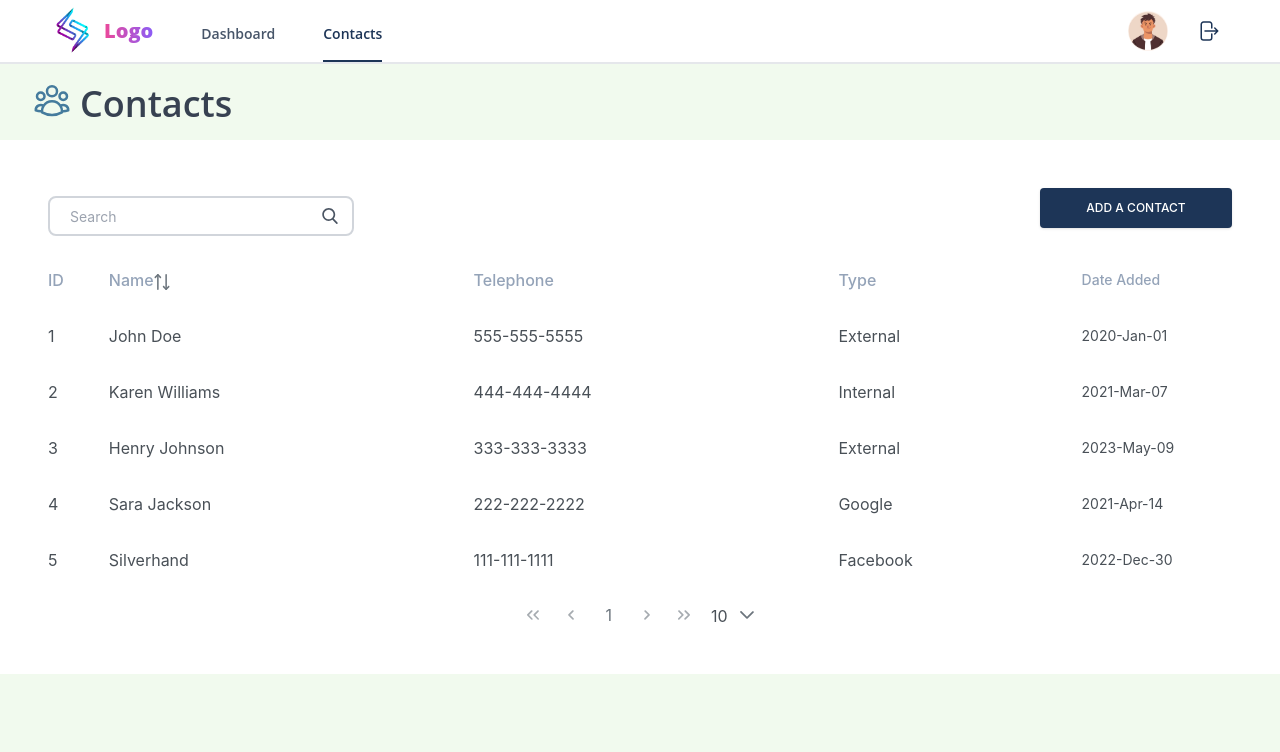
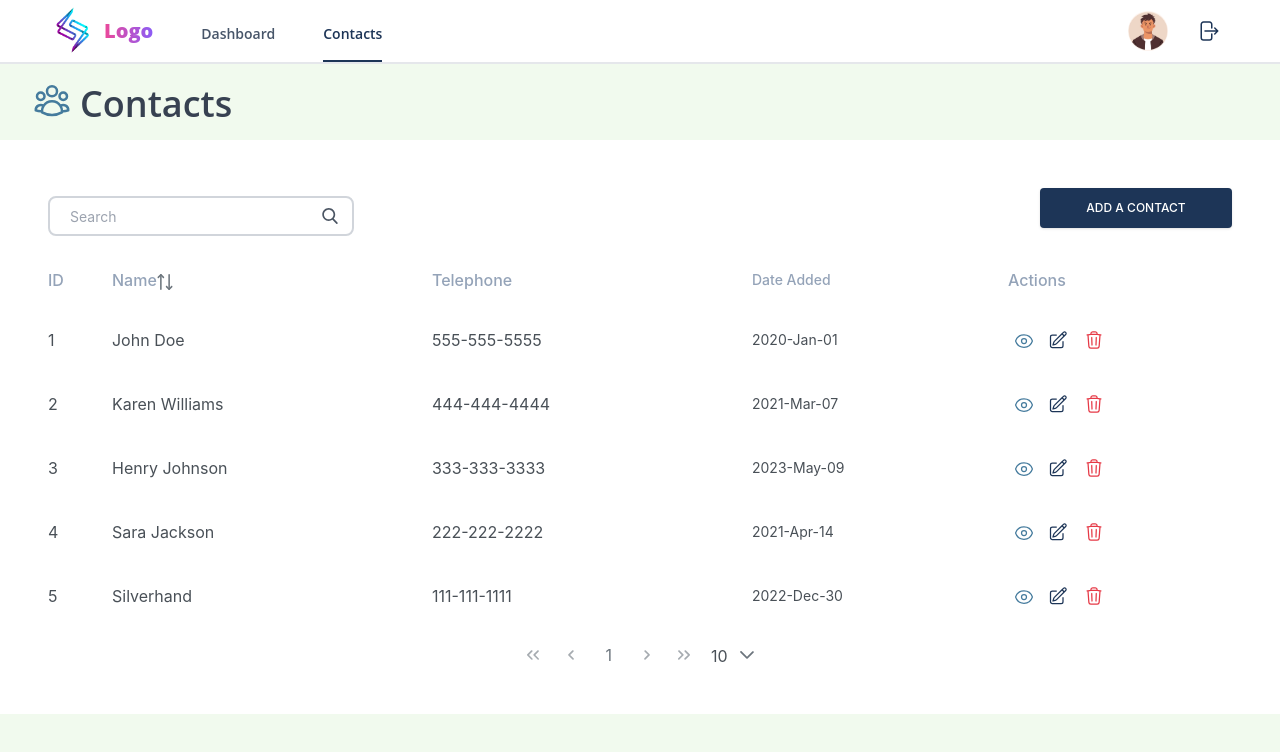
Before and after one commit to takinur/leveling, a Vue app: page /contacts in a window 1280 px wide. Shown: the top 752 px of the page. Built offline with nearby package versions, Linux system fonts and the light colour scheme.

Commit message:
Action Buttons

```diff
--- a/src/views/ContactListView.vue
+++ b/src/views/ContactListView.vue
@@ -130,20 +130,80 @@ function filteredList() {
         </template>
         <template #empty> No customers found. </template>
         <TableColumn field="id" header="ID" style="width: 5%"></TableColumn>
-        <TableColumn sortable field="name" header="Name" style="width: 30%"></TableColumn>
-        <TableColumn field="phone" header="Telephone" style="width: 30%"></TableColumn>
-        <TableColumn
-          :class="`capitalize`"
-          field="type"
-          header="Type"
-          style="width: 20%"
-        ></TableColumn>
+        <TableColumn sortable field="name" header="Name" style="width: 25%"></TableColumn>
+        <TableColumn field="phone" header="Telephone" style="width: 25%"></TableColumn>
         <TableColumn
           class="text-sm"
           field="created_at"
           header="Date Added"
-          style="width: 30%"
+          style="width: 20%"
         ></TableColumn>
+        <!-- View, Edit and Delete -->
+        <TableColumn header="Actions" style="width: 20%" field="id">
+          <template #body="slotProps">
+            <div class="flex justify-start">
+              <button
+                class="flex items-center justify-center w-8 h-8 mr-0.5 text-lightblue transition-colors duration-150 cursor-pointer focus:outline-none hover:opacity-90"
+              >
+                <svg
+                  xmlns="http://www.w3.org/2000/svg"
+                  fill="none"
+                  viewBox="0 0 24 24"
+                  stroke-width="1.5"
+                  stroke="currentColor"
+                  class="w-5 h-5 mt-0.5"
+                >
+                  <path
+                    stroke-linecap="round"
+                    stroke-linejoin="round"
+                    d="M2.036 12.322a1.012 1.012 0 010-.639C3.423 7.51 7.36 4.5 12 4.5c4.638 0 8.573 3.007 9.963 7.178.07.207.07.431 0 .639C20.577 16.49 16.64 19.5 12 19.5c-4.638 0-8.573-3.007-9.963-7.178z"
+                  />
+                  <path
+                    stroke-linecap="round"
+                    stroke-linejoin="round"
+                    d="M15 12a3 3 0 11-6 0 3 3 0 016 0z"
+                  />
+                </svg>
+              </button>
+              <button
+                class="flex items-center justify-center w-8 h-8 mr-1 text-darkblue transition-colors duration-150 cursor-pointer hover:opacity-90 focus:outline-none"
+              >
+                <svg
+                  xmlns="http://www.w3.org/2000/svg"
+                  fill="none"
+                  viewBox="0 0 24 24"
+                  stroke-width="1.5"
+                  stroke="currentColor"
+                  class="w-5 h-5"
+                >
+                  <path
+                    stroke-linecap="round"
+                    stroke-linejoin="round"
+                    d="M16.862 4.487l1.687-1.688a1.875 1.875 0 112.652 2.652L10.582 16.07a4.5 4.5 0 01-1.897 1.13L6 18l.8-2.685a4.5 4.5 0 011.13-1.897l8.932-8.931zm0 0L19.5 7.125M18 14v4.75A2.25 2.25 0 0115.75 21H5.25A2.25 2.25 0 013 18.75V8.25A2.25 2.25 0 015.25 6H10"
+                  />
+                </svg>
+              </button>
+              <button
+                class="flex items-center justify-center w-8 h-8 mr-1 text-darkred transition-colors duration-150 cursor-pointer hover:bg-opacity-80 focus:outline-none"
+              >
+                <svg
+                  xmlns="http://www.w3.org/2000/svg"
+                  fill="none"
+                  viewBox="0 0 24 24"
+                  stroke-width="1.5"
+                  stroke="currentColor"
+                  class="w-5 h-5"
+                >
+                  <path
+                    stroke-linecap="round"
+                    stroke-linejoin="round"
+                    d="M14.74 9l-.346 9m-4.788 0L9.26 9m9.968-3.21c.342.052.682.107 1.022.166m-1.022-.165L18.16 19.673a2.25 2.25 0 01-2.244 2.077H8.084a2.25 2.25 0 01-2.244-2.077L4.772 5.79m14.456 0a48.108 48.108 0 00-3.478-.397m-12 .562c.34-.059.68-.114 1.022-.165m0 0a48.11 48.11 0 013.478-.397m7.5 0v-.916c0-1.18-.91-2.164-2.09-2.201a51.964 51.964 0 00-3.32 0c-1.18.037-2.09 1.022-2.09 2.201v.916m7.5 0a48.667 48.667 0 00-7.5 0"
+                  />
+                </svg>
+              </button>
+            </div>
+          </template>
+        </TableColumn>
       </DataTable>
     </div>
   </div>
```
